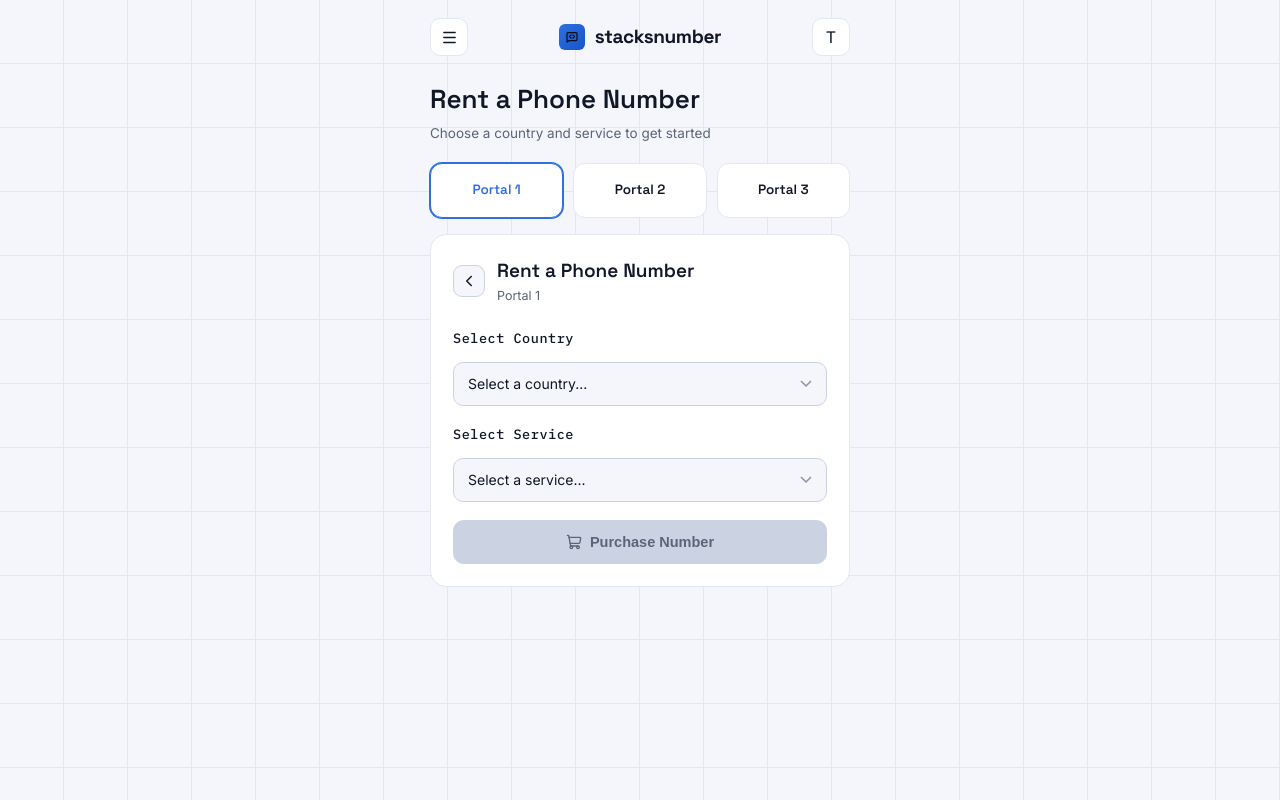
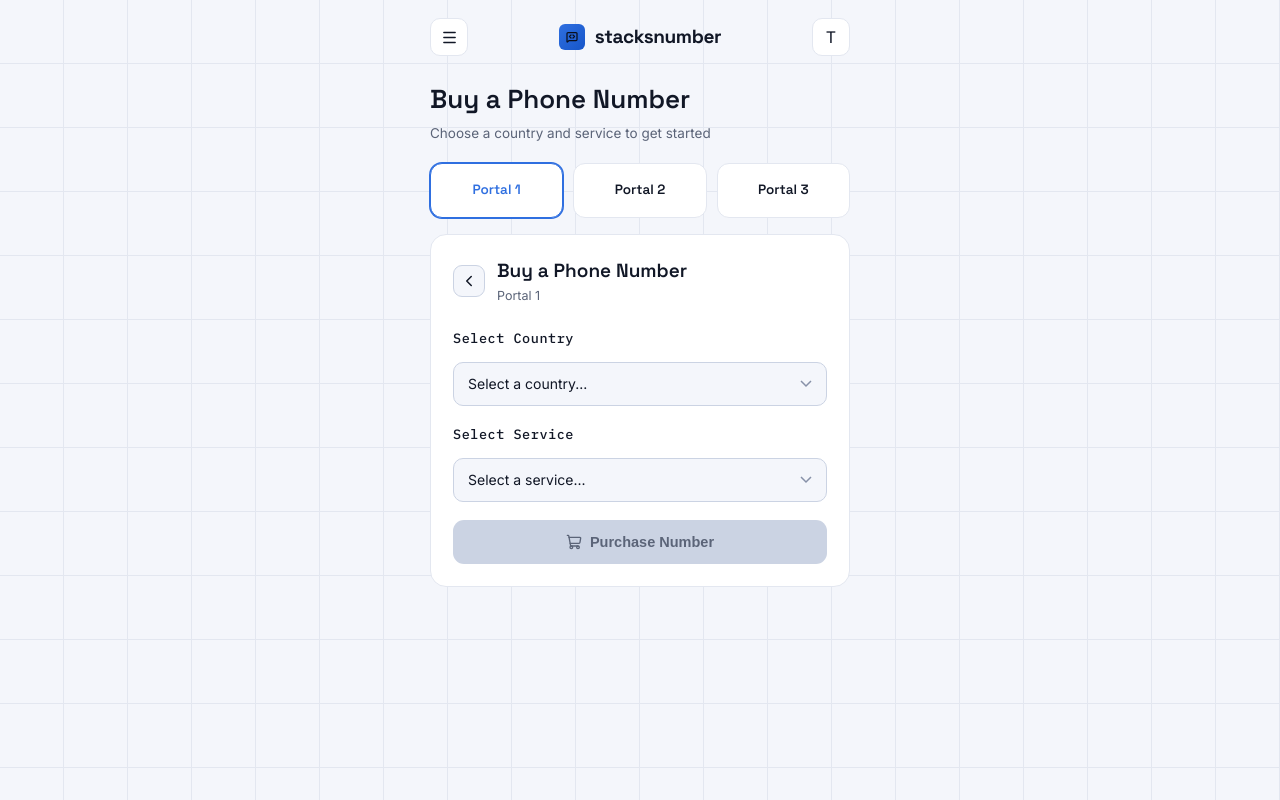
Before and after one commit to timiajeojo/stacks2, a Next.js app: page /dashboard/buy-number in a window 1280 px wide. Built offline with nearby package versions, Linux system fonts and the light colour scheme.

Commit message:
changed remt to buy

```diff
--- a/app/dashboard/buy-number/page.tsx
+++ b/app/dashboard/buy-number/page.tsx
@@ -89,7 +89,7 @@
         </div>
 
         <div className="page-head">
-          <h1>Rent a Phone Number</h1>
+          <h1>Buy a Phone Number</h1>
           <p>Choose a country and service to get started</p>
         </div>
 
@@ -121,7 +121,7 @@
                 <ChevronLeft size={18} />
               </a>
               <div>
-                <div className="flow-title">Rent a Phone Number</div>
+                <div className="flow-title">Buy a Phone Number</div>
                 <div className="flow-sub">Portal {portal}</div>
               </div>
             </div>
```
